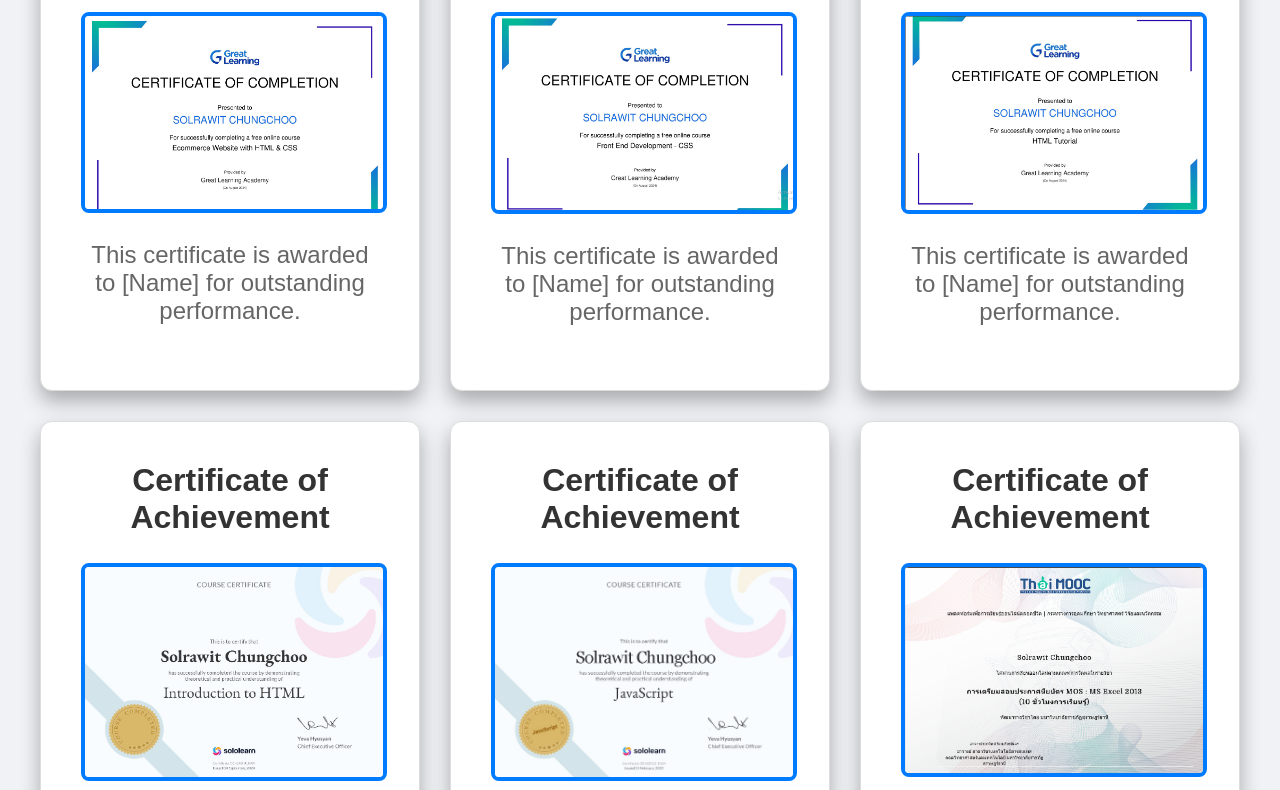
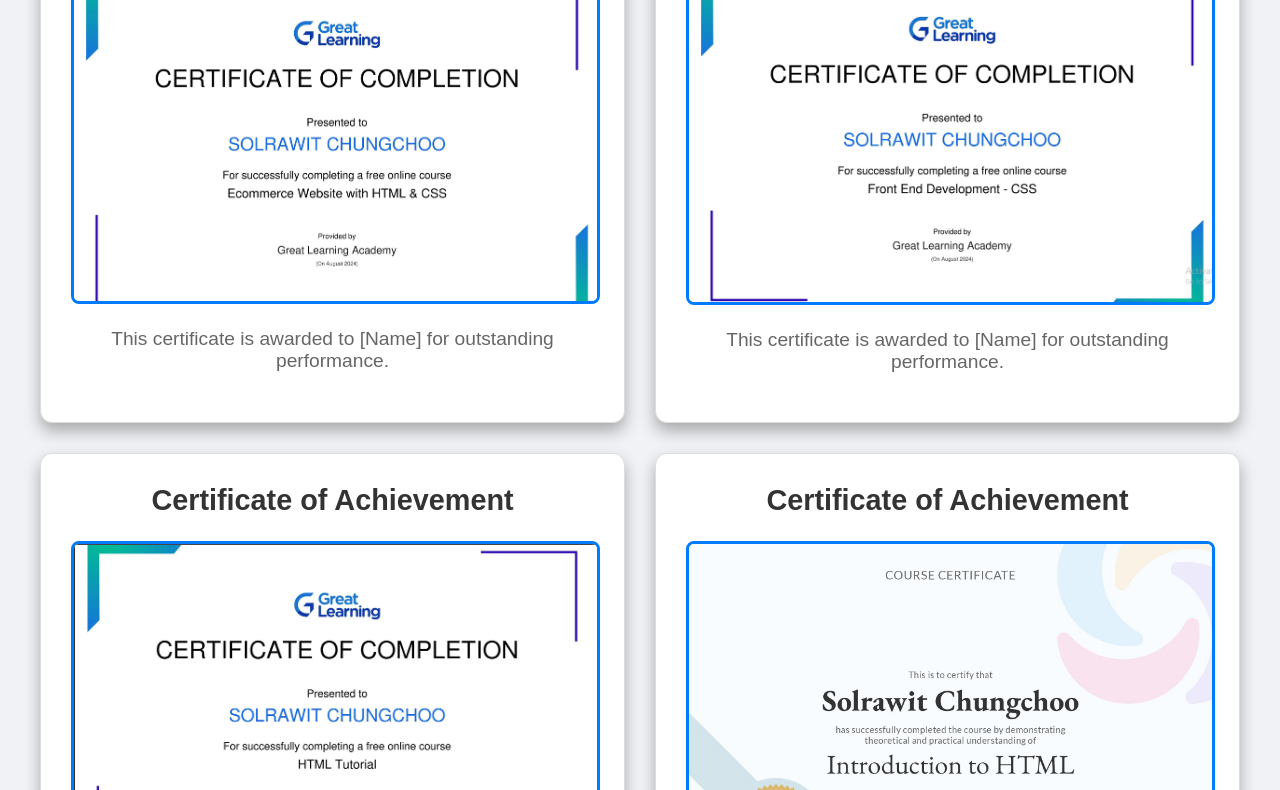
Before and after one commit to Solrawit/Certificate-Showcase, a plain HTML site: page index.html in a window 1280 px wide. Shown: the part 265-1055 px from the top of the page. Drawn offline with Linux system fonts and the light colour scheme.

Commit message:
Update style.css

```diff
--- a/assets/style.css
+++ b/assets/style.css
@@ -31,7 +31,7 @@ main {
 
 .certificate-grid {
     display: grid;
-    grid-template-columns: repeat(auto-fill, minmax(360px, 1fr)); /* เพิ่มขนาดขั้นต่ำ */
+    grid-template-columns: repeat(auto-fill, minmax(400px, 1fr)); /* เพิ่มขนาดขั้นต่ำ */
     gap: 30px;
 }
 
@@ -39,21 +39,21 @@ main {
     background: white;
     border: 1px solid #ddd;
     border-radius: 12px;
-    padding: 40px; /* เพิ่ม padding */
+    padding: 30px; /* ขนาด padding */
     text-align: center;
-    box-shadow: 0 10px 20px rgba(0, 0, 0, 0.3); /* เพิ่มความเข้มของเงา */
+    box-shadow: 0 8px 16px rgba(0, 0, 0, 0.3); /* ความเข้มของเงา */
     transition: transform 0.3s, box-shadow 0.3s;
 }
 
 .certificate:hover {
-    transform: scale(1.1); /* เพิ่มขนาดเมื่อโฮเวอร์ */
-    box-shadow: 0 20px 40px rgba(0, 0, 0, 0.4); /* เพิ่มความเข้มของเงาเมื่อโฮเวอร์ */
+    transform: scale(1.07); /* ขยายขนาดเมื่อโฮเวอร์ */
+    box-shadow: 0 16px 32px rgba(0, 0, 0, 0.4); /* เพิ่มความเข้มของเงาเมื่อโฮเวอร์ */
 }
 
 .certificate h2 {
     margin-top: 0;
     color: #333;
-    font-size: 2em; /* เพิ่มขนาดของหัวข้อในการ์ด */
+    font-size: 1.8em; /* ขนาดของหัวข้อในการ์ด */
 }
 
 .certificate-image {
@@ -63,7 +63,7 @@ main {
 .certificate-image img {
     max-width: 100%;
     height: auto;
-    border: 4px solid #007bff; /* เพิ่มขนาดของกรอบภาพ */
+    border: 3px solid #007bff; /* ขนาดของกรอบภาพ */
     border-radius: 8px;
     transition: border-color 0.3s;
 }
@@ -73,7 +73,7 @@ main {
 }
 
 p {
-    font-size: 1.5em; /* เพิ่มขนาดของข้อความในการ์ด */
+    font-size: 1.2em; /* ขนาดของข้อความในการ์ด */
     color: #666;
 }
 
```
